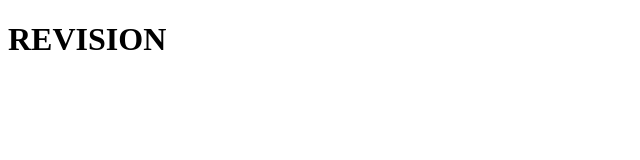
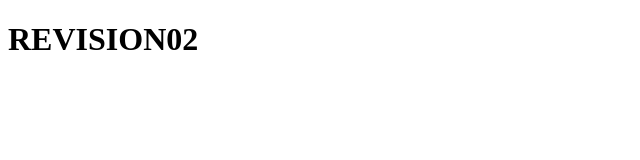
Before and after one commit to solankivaishali2006/vaishu, a plain HTML site: page index.html in a window 1280 px wide. Shown: the full height of the page, 0-640 px from the left. Drawn offline with Linux system fonts and the light colour scheme.

Commit message:
first commit

```diff
--- a/index.html
+++ b/index.html
@@ -3,9 +3,9 @@
 <head>
     <meta charset="UTF-8">
     <meta name="viewport" content="width=device-width, initial-scale=1.0">
-    <title>ASSIGEMENT</title>
+    <title>ASSIGEMENT02</title>
 </head>
 <body>
-    <h1>REVISION</h1>
+    <h1>REVISION02</h1>
 </body>
 </html>
```
